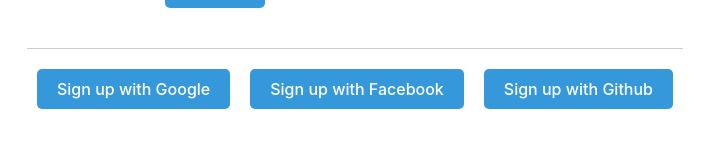
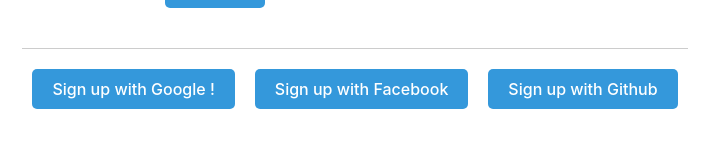
Before and after one commit to nimashaklaa/firebase-asgn-metaroon, a React (Vite) app in the folder firebase-assignment/: page / in a window 1280 px wide. Shown: the part 457-604 px from the top of the page, without its empty margins (285-994 px from the left). Built offline with nearby package versions, Linux system fonts and the light colour scheme.

Commit message:
feat: update the firebase functions

```diff
--- a/firebase-assignment/src/screens/HomeScreen.tsx
+++ b/firebase-assignment/src/screens/HomeScreen.tsx
@@ -88,7 +88,7 @@
             <hr className="separator"/>
             <div className="social-container">
                 <button className="social-icon google" onClick={handleGoogleLogin}>
-                    Sign up with Google
+                    Sign up with Google !
                 </button>
                 <button className="social-icon facebook" onClick={handleFacebookLogin}>
                     Sign up with Facebook
```
